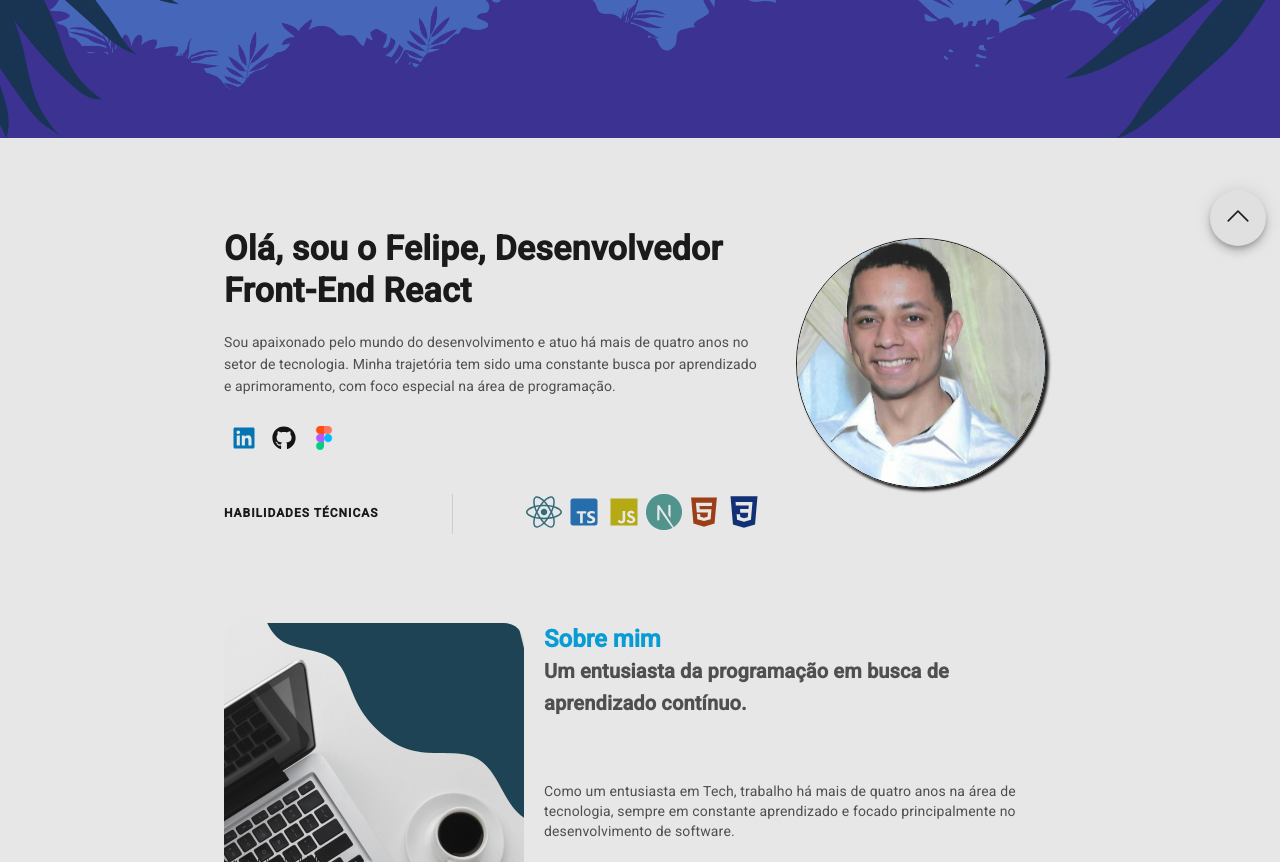
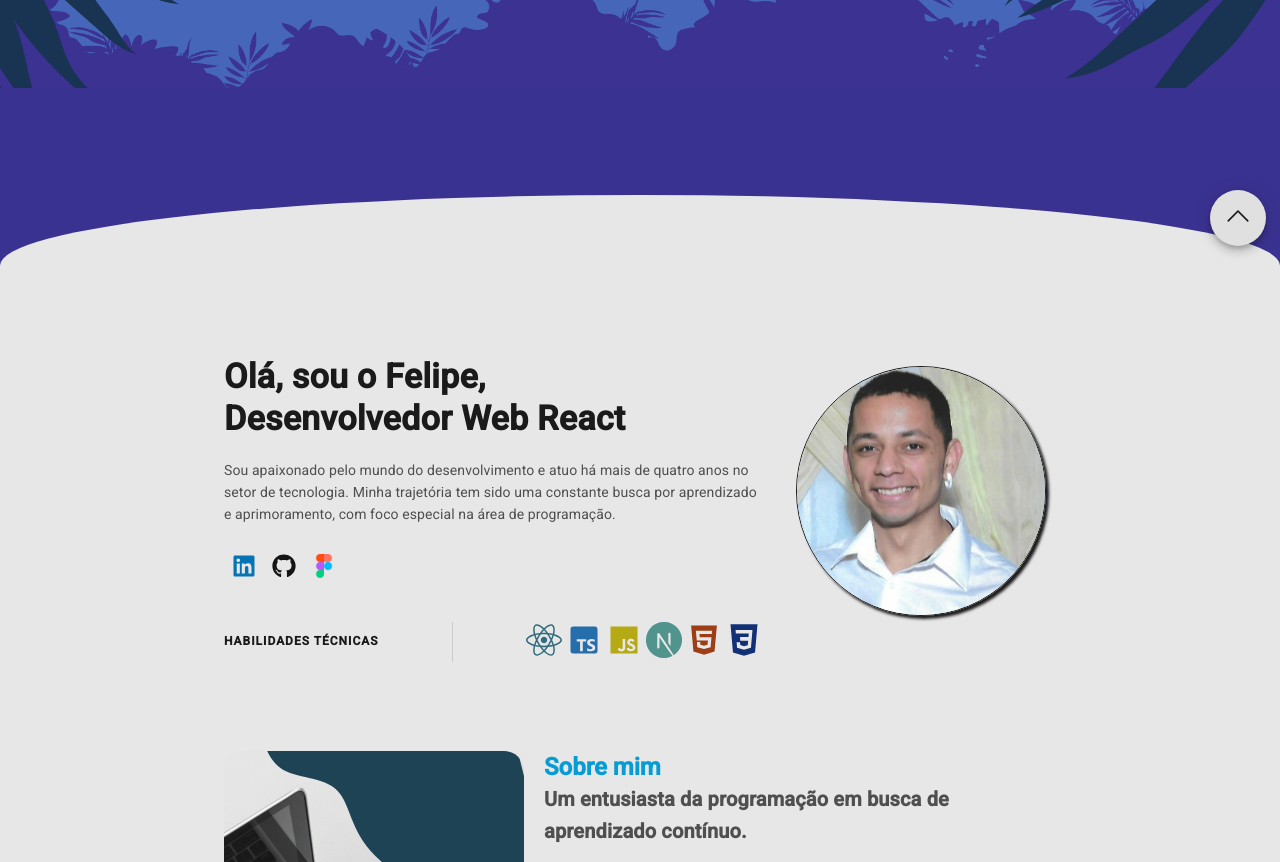
Before and after one commit to Felipe-alv-es/site-portifolio, a React (Create React App) app: page / in a window 1280 px wide. Shown: the part 540-1402 px from the top of the page. Built offline with nearby package versions, Linux system fonts and the light colour scheme; no server answers.

Commit message:
Finished Paralax effect and added some curves

```diff
--- a/public/index.html
+++ b/public/index.html
@@ -25,8 +25,6 @@
       Learn how to configure a non-root public URL by running `npm run build`.
     -->
     <title>Felipe Alves</title>
-    <!-- <link href="https://fonts.googleapis.com/css2?family=Roboto:wght@900&display=swap" rel="stylesheet"> -->
-    <!-- <link href="https://fonts.googleapis.com/css2?family=Open+Sans:wght@500&family=Roboto:wght@900&display=swap" rel="stylesheet"> -->
     <link href="https://fonts.googleapis.com/css2?family=Roboto:wght@400;500&display=swap" rel="stylesheet">
   </head>
   <body>
--- a/src/components/AboutMe/AboutMe.js
+++ b/src/components/AboutMe/AboutMe.js
@@ -23,11 +23,11 @@ import {
 
 const AboutMe = () => {
   return (
-    <Box sx={getContainerStyle} id="Sobre">
+    <Box sx={getContainerStyle} id="Sobre" className="conteiner">
       <Box sx={getContentStyle}>
         <Box sx={getTitleStyle}>
           <Typography fontFamily={"roboto"}>
-            {"Olá, sou o Felipe, \n Desenvolvedor \n Front-End React"}
+            {"Olá, sou o Felipe, \nDesenvolvedor Web React"}
           </Typography>
         </Box>
         <Box sx={getSubtitleStyle}>
--- a/src/components/AboutMe/AboutMe.style.ts
+++ b/src/components/AboutMe/AboutMe.style.ts
@@ -3,9 +3,39 @@ import { SxProps } from "@mui/material/";
 export const getContainerStyle = (): SxProps => ({
   display: "grid",
   placeItems: "center",
-  padding: "0 15% 0 15%",
+  padding: "0% 15% 0 15%",
+  marginTop: "10%",
+  position: "relative",
   "@media(max-width: 544px)": {
     padding: 0,
+  },
+  "::after": {
+    content: '""',
+    borderTopLeftRadius: "70% 100%",
+    borderTopRightRadius: "70% 100%",
+    position: "absolute",
+    top: "-35%",
+    height: "25%",
+    width: "100%",
+    backgroundColor: "#e7e7e7",
+    zIndex: 1,
+  },
+  "::before": {
+    content: '""',
+    position: "absolute",
+    top: "-55%",
+    height: "45%",
+    width: "100%",
+    backgroundColor: "#3a3290",
+    zIndex: 1,
+  },
+  "@media(max-width: 1920px)": {
+    "::after": {
+      top: "-18%",
+    },
+    "::before": {
+      top: "-45%",
+    },
   },
 });
 
@@ -25,6 +55,7 @@ export const getContentStyle = (): SxProps => ({
 
 export const getTitleStyle = (): SxProps => ({
   gridArea: "title",
+  whiteSpace: "pre-wrap",
   "> p": {
     typography: "h4",
     fontWeight: "bold",
--- a/src/components/Home/Home.styles.tsx
+++ b/src/components/Home/Home.styles.tsx
@@ -20,19 +20,19 @@ export const getContainerStyle = (scrollValue: number): SxProps => ({
       transition: "0.5s",
     },
     "> .Mount2": {
-      marginBottom: `-${scrollValue * 1.2}px`,
+      marginBottom: `-${(scrollValue / 2) * 1.2}px`,
     },
     "> .Mount1": {
-      marginBottom: `-${scrollValue * 1.1}px`,
+      marginBottom: `-${(scrollValue / 2) * 1.1}px`,
     },
     "> .Bush2": {
-      marginBottom: `-${scrollValue}px`,
+      marginBottom: `-${scrollValue / 2}px`,
     },
     "> .Leaf2": {
-      transform: `translateX(${scrollValue}px)`,
+      transform: `translateX(${scrollValue / 2}px)`,
     },
     "> .Leaf1": {
-      transform: `translateX(-${scrollValue}px)`,
+      transform: `translateX(-${scrollValue / 2}px)`,
     },
   },
 });
@@ -44,7 +44,7 @@ export const getSmartphoneStyle = (scrollValue: number): SxProps => ({
   position: "absolute",
   animation: "0.5s invisibleFrame, 2s swipeIn",
   animationDelay: "0ms, 0.5s",
-  transform: `translateY(${scrollValue * 2}px)`,
+  transform: `translateY(${scrollValue * 1.5}px)`,
   zIndex: 1,
   "@keyframes swipeIn": {
     "0%": {
@@ -77,7 +77,7 @@ export const getLaptopStyle = (scrollValue: number): SxProps => ({
   zIndex: 1,
   animation: "0.5s invisibleFrame, 1s slideIn",
   animationDelay: "0ms, 0.5s",
-  transform: `translateY(${scrollValue * 2}px)`,
+  transform: `translateY(${scrollValue * 1.5}px)`,
   "@keyframes slideIn": {
     "0%": {
       transform: "translateY(-100%)",
@@ -108,7 +108,7 @@ export const getXiomiNoteStyle = (scrollValue: number): SxProps => ({
   position: "absolute",
   animation: "0.5s invisibleFrame, 2s swipeInNotebook",
   animationDelay: "0ms, 0.5s",
-  transform: `translateY(${scrollValue * 2}px)`,
+  transform: `translateY(${scrollValue * 1.5}px)`,
   "@keyframes swipeInNotebook": {
     "0%": {
       transform: "rotate(90deg)",
@@ -137,10 +137,10 @@ export const getLogoStyle = (scrollValue: number): SxProps => ({
   position: "absolute",
   transition: "0.5s",
   zIndex: 1,
-  bottom: 350,
+  bottom: 370,
   animation: "2s invisibleFrame, 1s swipeInLogo",
   animationDelay: "0ms, 2s",
-  transform: `translateY(${scrollValue * 2}px)`,
+  transform: `translateY(${scrollValue * 1.5}px)`,
   "@keyframes swipeInLogo": {
     "0%": {
       transform: "translateX(-100%)",
@@ -176,13 +176,13 @@ export const getSubtitleStyle = (scrollValue: number): SxProps => ({
   zIndex: 1,
   transition: "0.5s",
   position: "absolute",
-  bottom: 340,
+  bottom: 360,
   fontWeight: "bold",
   animation: "2s invisibleFrame, 1s swipeInLogo",
   animationDelay: "0ms, 2s",
   whiteSpace: "pre-line",
   textAlign: "center",
-  transform: `translateY(${scrollValue * 2}px)`,
+  transform: `translateY(${scrollValue * 1.5}px)`,
   "@media(max-width: 1000px)": {
     top: "45%",
     typography: "h5",
--- a/src/components/Home/Home.tsx
+++ b/src/components/Home/Home.tsx
@@ -22,16 +22,12 @@ import {
   StyledFabIcon,
 } from "./Home.styles.tsx";
 const Home = () => {
-  // const title = document.querySelector(".logoContainer");
-
   const [scrollValue, setScrollValue] = useState(0);
 
   document.addEventListener("scroll", function () {
     const value = window.scrollY;
     setScrollValue(value);
   });
-
-  console.log(scrollValue);
 
   return (
     <Box sx={getContainerStyle(scrollValue)} id="Home">
```
